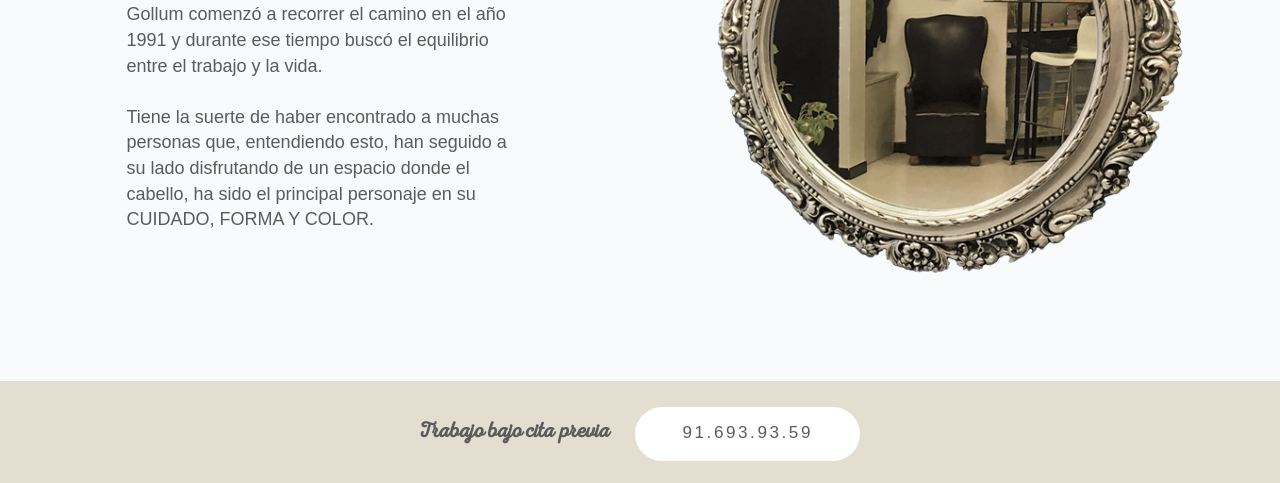
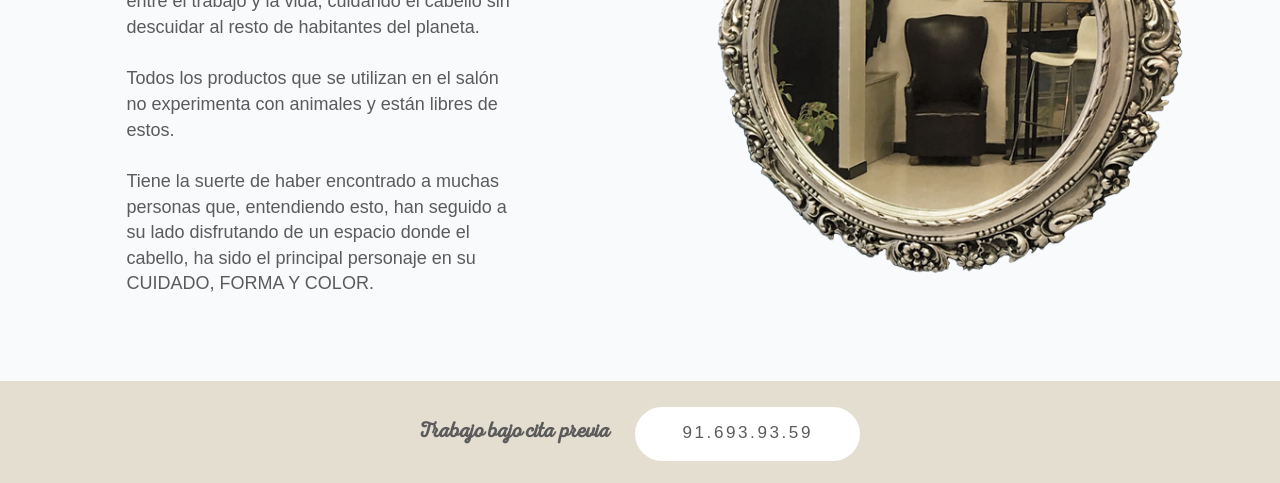
Before and after one commit to alexisreina/gollum-landing, a website: page src/index.html in a window 1280 px wide. Shown: the part 250-733 px from the top of the page. Drawn offline with Linux system fonts and the light colour scheme; files whose address does not match are found by name; a web font is replaced by a local one.

Commit message:
Add new text

```diff
--- a/src/index.html
+++ b/src/index.html
@@ -33,7 +33,9 @@
     <!-- Content -->
     <article class="content">
       <div class="content-wrapper">
-        <p>Gollum comenzó a recorrer el camino en el año 1991 y durante ese tiempo buscó el equilibrio entre el trabajo y la vida.</p>
+        <p>Gollum comenzó a recorrer el camino en el año 1991 y durante ese tiempo buscó el equilibrio entre el trabajo y la vida, cuidando el cabello sin descuidar al resto de habitantes del planeta.</p>
+
+        <p>Todos los productos que se utilizan en el salón no experimenta con animales y están libres de estos.</p>
 
         <p>Tiene la suerte de haber encontrado a muchas personas que, entendiendo esto, han seguido a su lado disfrutando de un espacio donde el cabello, ha sido el principal personaje en su CUIDADO, FORMA Y COLOR.</p>
       </div>
```
